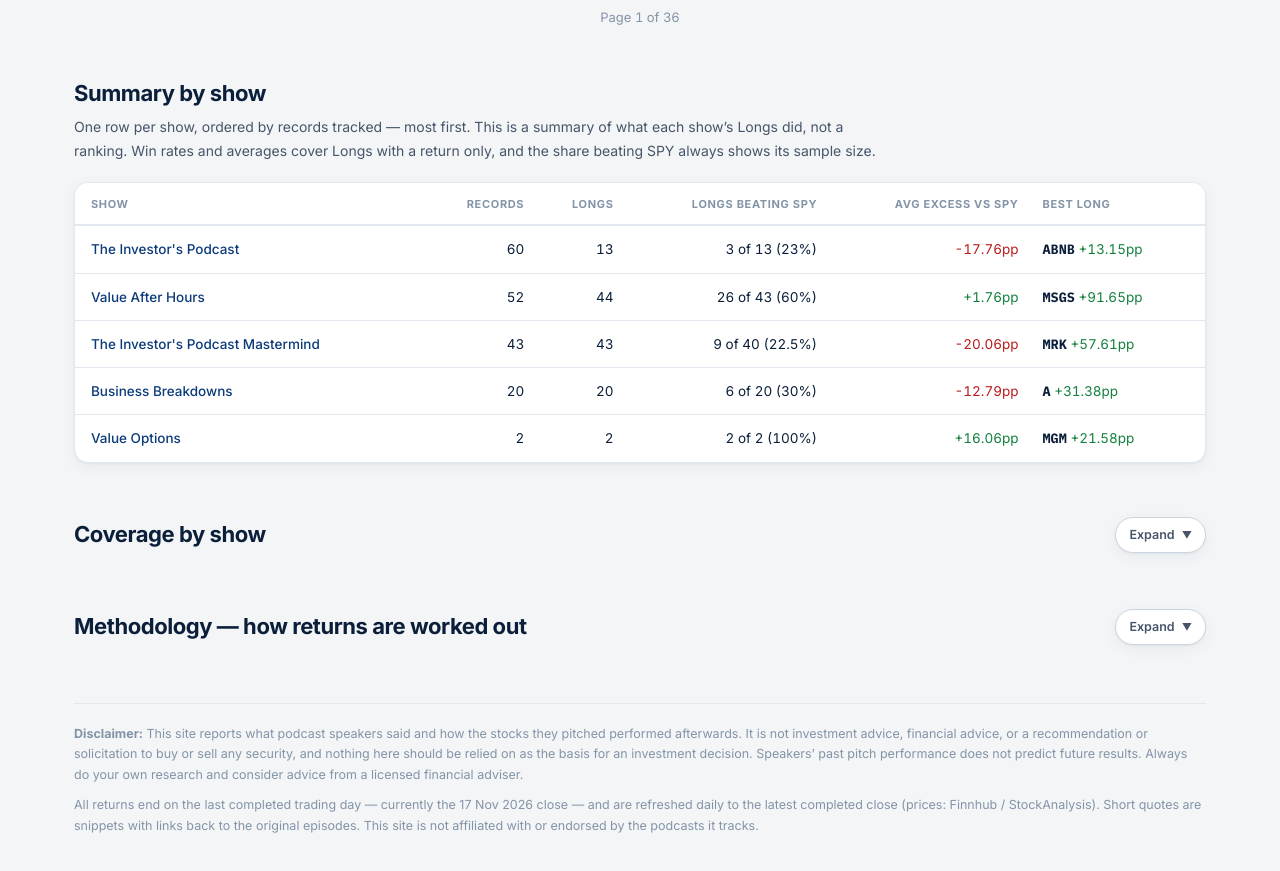
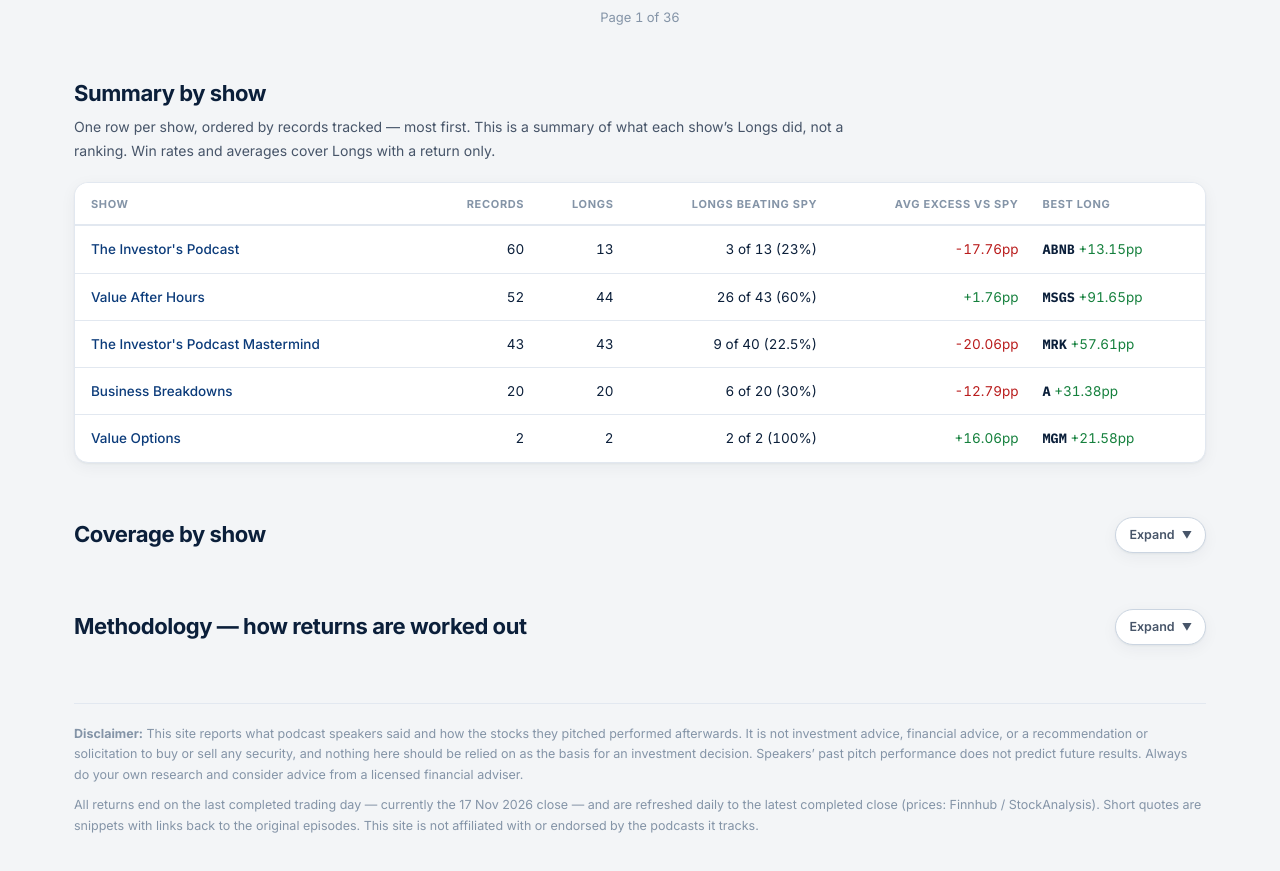
Before and after one commit to cloud49761/podcast-stocks, a plain HTML site: page index.html in a window 1280 px wide. Shown: the part 1898-2769 px from the top of the page. Drawn offline with Linux system fonts and the light colour scheme.

Commit message:
Remove sample-size clause from Summary by show subtitle

```diff
--- a/index.html
+++ b/index.html
@@ -398,7 +398,7 @@
 
 <section id="summary">
   <h2>Summary by show</h2>
-  <p class="sub">One row per show, ordered by records tracked — most first. This is a summary of what each show&rsquo;s Longs did, not a ranking. Win rates and averages cover Longs with a return only, and the share beating SPY always shows its sample size.</p>
+  <p class="sub">One row per show, ordered by records tracked — most first. This is a summary of what each show&rsquo;s Longs did, not a ranking. Win rates and averages cover Longs with a return only.</p>
   <div id="showSummary"></div>
 </section>
 
```
